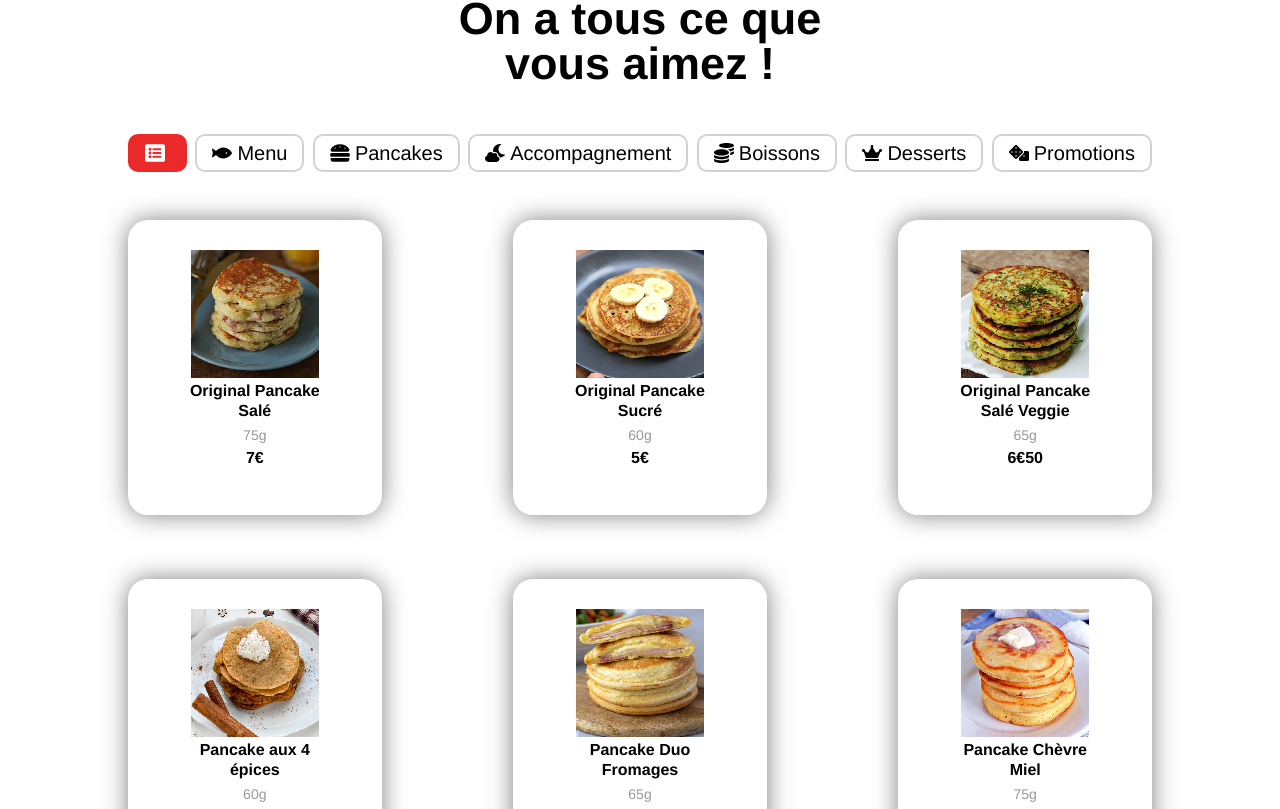
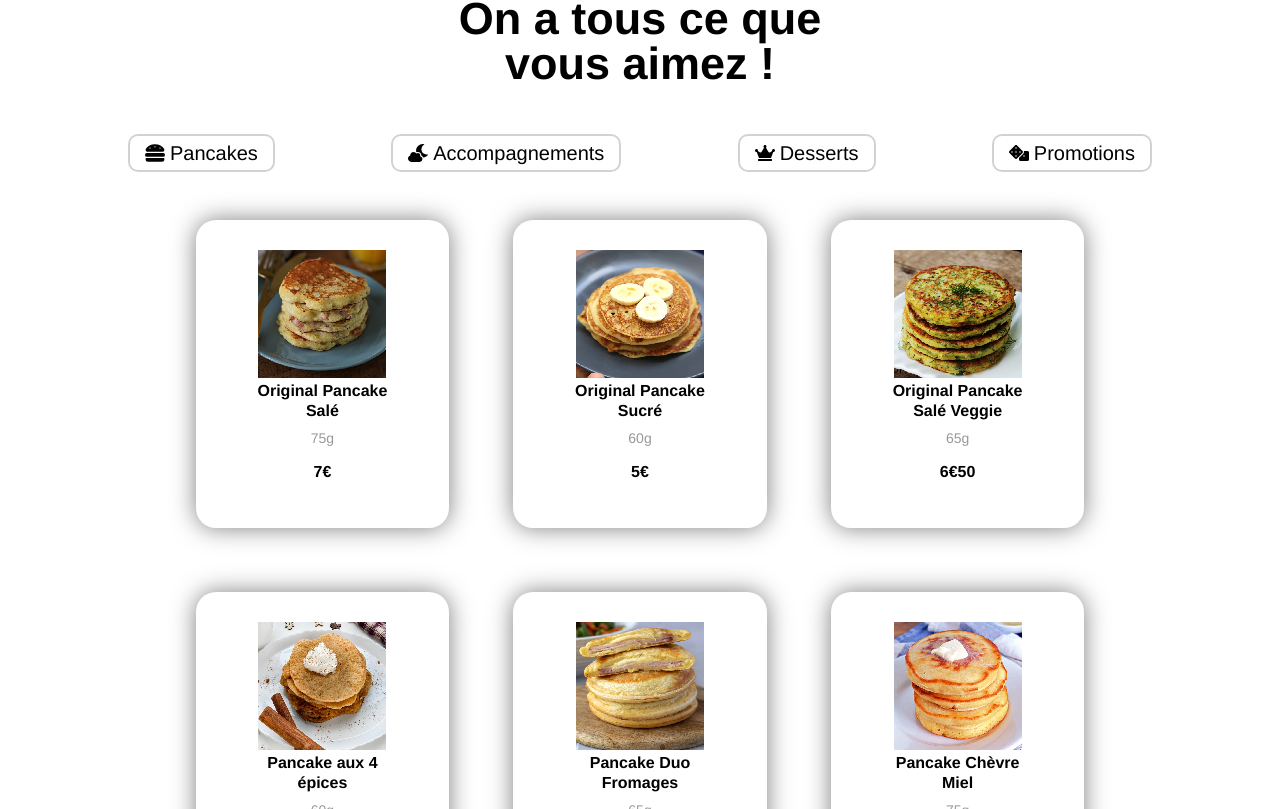
Before and after one commit to anthonylegrand/Louke, a React (Create React App) app: page / in a window 1280 px wide. Shown: the part 1731-2540 px from the top of the page. Built offline with nearby package versions, Linux system fonts and the light colour scheme.

Commit message:
V1 filters feature

```diff
--- a/src/component/Menu.js
+++ b/src/component/Menu.js
@@ -1,5 +1,5 @@
 import React, { useState } from 'react';
-import { FaListAlt, FaHamburger, FaCloudMoon, FaCoins, FaCrown, FaDice, FaFish } from 'react-icons/fa';
+import { FaHamburger, FaCloudMoon, FaCrown, FaDice } from 'react-icons/fa';
 
 import './../css/Menu.css'
 
@@ -8,25 +8,14 @@ import Article from './MenuArticle'
 // Pas beau mais que pour utiliser une map pour faire plaisir à Kevin ;)
 const LIST = [
     {
-        title: '',
-        icon: <FaListAlt/>
-    },
-    {
-        title: 'Menu',
-        icon: <FaFish/>
-    },
-    {
         title: 'Pancakes',
         icon: <FaHamburger/>
     },
     {
-        title: 'Accompagnement',
+        title: 'Accompagnements',
         icon: <FaCloudMoon/>
     },
-    {
-        title: 'Boissons',
-        icon: <FaCoins/>
-    },
+
     {
         title: 'Desserts',
         icon: <FaCrown/>
@@ -56,7 +45,7 @@ const pancakes = [
       "Morceaux de lardons",
       "30g de maïs doux ",
     ],
-    filter: ["Pancake"]
+    filter: ["Pancakes", "All"]
   },
   {
     id: 2,
@@ -73,7 +62,7 @@ const pancakes = [
       "20g de pépites de chocolat noir"
 
     ],
-    filter: ["Dessert", "Accompagnement"]
+    filter: ["Desserts", "Accompagnements", "All"]
   },
   {
     id: 3,
@@ -92,7 +81,7 @@ const pancakes = [
       "1 petite carotte râpée",
       "1/2 cuillère à café de cumin en poudre",
     ],
-    filter: ["Pancake"]
+    filter: ["Pancakes", "All"]
   },
   {
     id: 4,
@@ -113,7 +102,7 @@ const pancakes = [
       "1 pincée de clou de girofle en poudre",
 
     ],
-    filter: ["Promotion"]
+    filter: ["Promotions", "All"]
   },
   {
     id: 5,
@@ -134,7 +123,7 @@ const pancakes = [
       "1 pincée de poivre noir"
 
     ],
-    filter: ["Pancake", "Accompagnement"]
+    filter: ["Pancakes", "Accompagnements", "All"]
   },
   {
     id: 6,
@@ -153,7 +142,7 @@ const pancakes = [
       "1 cuillère à soupe de miel liquide",
       "1 pincée de poivre noir"
     ],
-    filter: ["Promotion"]
+    filter: ["Promotions", "All"]
   },
   {
     id: 7,
@@ -171,7 +160,7 @@ const pancakes = [
       "1/2 tasse de framboises fraîches ou surgelées",
       "1 cuillère à soupe de sucre"
     ],
-    filter: ["Dessert"]
+    filter: ["Desserts", "All"]
   },
   {
     id: 8,
@@ -191,7 +180,7 @@ const pancakes = [
       "Morceaux de lardons",
       "30g de maïs doux ",
     ],
-    filter: ["Dessert", "Accompagnement"]
+    filter: ["Desserts", "Accompagnements", "All"]
   },
   // {
   //   id: 9,
@@ -235,6 +224,14 @@ const pancakes = [
 function Menu() {
     const [ section, setSection ] = useState("")
     const [ active_article, setActive ] = useState(null)
+    const [ filter, setFilter ] = useState("All") // Hack to display all Pancakes on first render
+
+   const handleClick = (e) => {
+    const currentfilter = e.target.innerText
+
+    setSection(currentfilter);
+    setFilter(currentfilter);
+   }
 
   return (
     <div id='Menu' className='flex f-col ai-center jc-space-between page-padding'>
@@ -254,11 +251,11 @@ function Menu() {
 
         <div className='flex f-row'>
 
-            {
-                pancakes.map((pancake) => (
-                  <Article key={pancake.id} pancakes={pancake} active_article={active_article} setActive={setActive} id={pancake.id} />
-                ))
-            }
+          {
+              pancakes.map((pancake) => (
+                <Article key={pancake.id} pancakes={pancake} active_article={active_article} setActive={setActive} id={pancake.id} filter={filter} />
+              ))
+          }
 
         </div>
 
@@ -269,8 +266,9 @@ function Menu() {
 
   function createSectionComponent(title, icon, i){
     return (
-        <div key={i} className={section === title ? "acctive" : ""} onClick={()=>setSection(title)} >
-            {icon}<lore>{title}</lore>
+        // <div key={i} className={section === title ? "acctive" : ""} onClick={()=>setSection(title) } >
+        <div key={i} className={section === title ? "acctive" : ""} onClick={handleClick} >
+          {icon}<lore>{title}</lore>
         </div>
     )
   }
--- a/src/component/MenuArticle.js
+++ b/src/component/MenuArticle.js
@@ -1,4 +1,4 @@
-import React from 'react';
+import React, { useEffect, useState } from 'react';
 import Modal from 'react-modal';
 
 import pancakes from './../img/stickers/pancakes.svg'
@@ -37,9 +37,21 @@ const customStyles = {
 Modal.setAppElement('#root');
 
 function MenuArticle(props) {
+  let subtitle;
 
-  let subtitle;
   const [modalIsOpen, setIsOpen] = React.useState(false);
+  const [isDisplay, setIsDisplay] = useState(true)
+
+  useEffect(() => {
+    // Set isDisplay state if pancakes filter include filter targeted
+    if (props.pancakes.filter.includes(props.filter)) {
+      setIsDisplay(true)
+    }
+
+    return () => { // Clear isDisplay state after every render
+      setIsDisplay(false)
+    };
+  }, [props.filter, props.pancakes.filter]);
 
   function openModal() {
     setIsOpen(true);
@@ -56,6 +68,7 @@ function MenuArticle(props) {
 
   const getImg = (id) => {
     let img = "";
+
     switch (id) {
       case 1:
         img = pancake1;
@@ -108,6 +121,7 @@ function MenuArticle(props) {
     <article
       className={'pancake-box flex f-col jc-space-between ai-center'+(props.active_article === props.id ? ' acctive' : '')}
       onMouseOver={()=>props.setActive(props.id)}
+      style={{ display: isDisplay ? 'block' : 'none', textAlign: "center"}}
     >
       <img src={getImg(props.pancakes.id)} alt='pancakes icon' />
       <h3 className='pancake-title'>{props.pancakes.title}</h3>
--- a/src/css/Menu.css
+++ b/src/css/Menu.css
@@ -25,7 +25,7 @@
     width: 100%;
     flex-wrap: wrap;
     gap: 4em;
-    justify-content: space-between;
+    justify-content: center;
 }
 
 #Menu article{
@@ -43,6 +43,9 @@
     opacity: .7;
     margin: 0.5em 0 1em;
 }
+#Menu article p{
+  margin: 0.5em 0 1em;
+}
 #Menu article button{
     transition: all .5s;
     max-height: 0px;
```
